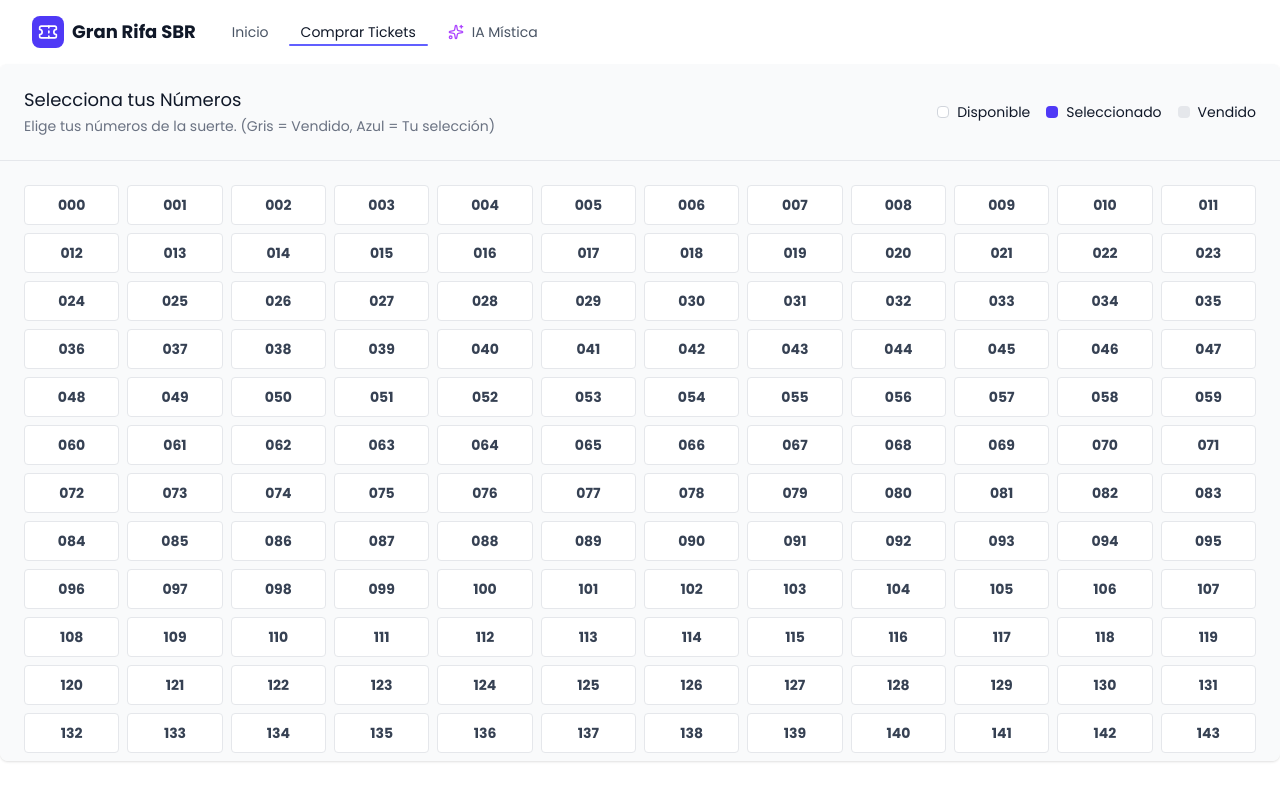
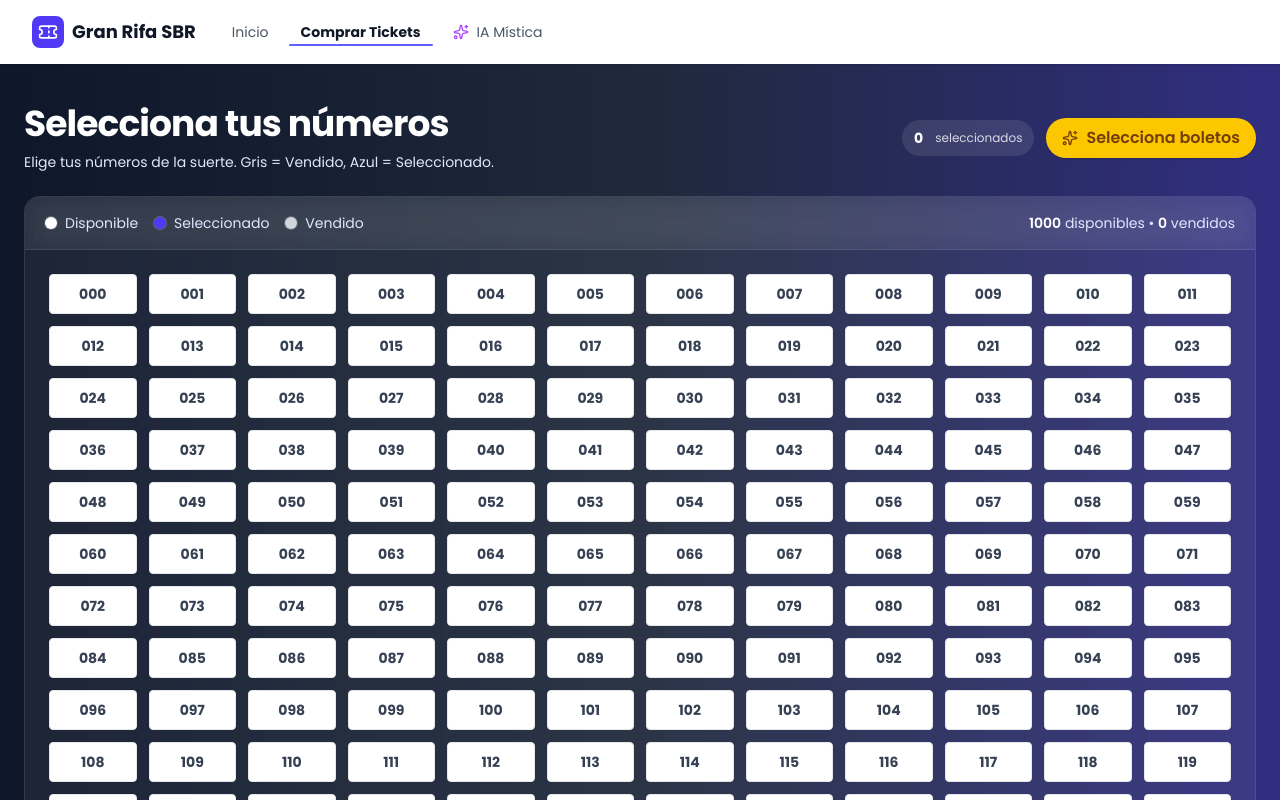
Before and after one commit to WafflesMeller/rifa-inju--2025, a React (Vite) app: page / in a window 1280 px wide. Both pictures are taken after a click on the button "Comprar Tickets". Shown: the top 800 px of the page. Built offline with nearby package versions, Linux system fonts and the light colour scheme; no server answers; the database is empty.

Commit message:
Funciona diosmio

```diff
--- a/src/components/Navbar.jsx
+++ b/src/components/Navbar.jsx
@@ -1,40 +1,37 @@
 // src/components/Navbar.jsx
-import React, { useEffect, useRef, useState, useLayoutEffect } from "react";
-import { Ticket, ShoppingCart, Sparkles } from "lucide-react";
+import React, { useRef, useState, useLayoutEffect } from "react";
+import { Ticket, Sparkles } from "lucide-react";
 
 /**
- * Navbar mejorado:
- * - mobile menu no ocupa espacio cuando está cerrado (max-height + overflow-hidden)
- * - animated indicator en desktop que se mueve entre los botones
+ * Navbar sin carrito + active en bold + hover color como IA
  *
  * Props:
- *  - activeTab, setActiveTab
- *  - isMobileMenuOpen, setIsMobileMenuOpen
- *  - selectedTickets, totalAmount
+ * - activeTab, setActiveTab
+ * - isMobileMenuOpen, setIsMobileMenuOpen
  */
 const Navbar = ({
   activeTab,
   setActiveTab,
   isMobileMenuOpen,
   setIsMobileMenuOpen,
-  selectedTickets = [],
-  totalAmount = 0,
 }) => {
   const toggleMobile = () => setIsMobileMenuOpen(!isMobileMenuOpen);
 
-  // Refs para el indicator (desktop)
+  // Refs para el indicador (desktop)
   const navContainerRef = useRef(null);
   const linkRefs = useRef({});
-  const [indicatorStyle, setIndicatorStyle] = useState({ left: 0, width: 0, opacity: 0 });
+  const [indicatorStyle, setIndicatorStyle] = useState({
+    left: 0,
+    width: 0,
+    opacity: 0,
+  });
 
-  // mapping tabs to keys (ensure consistent order)
   const desktopTabs = [
     { key: "inicio", label: "Inicio" },
     { key: "comprar", label: "Comprar Tickets" },
     { key: "oracle", label: "IA Mística" },
   ];
 
-  // calcula la posición del indicador basado en activeTab
   const updateIndicator = () => {
     const activeKey = activeTab || "inicio";
     const container = navContainerRef.current;
@@ -42,25 +39,25 @@ const Navbar = ({
     if (container && btn) {
       const contRect = container.getBoundingClientRect();
       const rect = btn.getBoundingClientRect();
-      const left = rect.left - contRect.left;
-      const width = rect.width;
-      setIndicatorStyle({ left, width, opacity: 1 });
+      setIndicatorStyle({
+        left: rect.left - contRect.left,
+        width: rect.width,
+        opacity: 1,
+      });
     } else {
-      // si no hay btn (por ej en mobile) ocultamos indicador
       setIndicatorStyle((s) => ({ ...s, opacity: 0 }));
     }
   };
 
-  // actualizar al montar, cuando cambie activeTab o al redimensionar
   useLayoutEffect(() => {
     updateIndicator();
     const onResize = () => updateIndicator();
     window.addEventListener("resize", onResize);
     return () => window.removeEventListener("resize", onResize);
+
     // eslint-disable-next-line react-hooks/exhaustive-deps
   }, [activeTab]);
 
-  // helper para asignar ref desde NavLink
   const setLinkRef = (key, node) => {
     if (node) linkRefs.current[key] = node;
     else delete linkRefs.current[key];
@@ -68,26 +65,26 @@ const Navbar = ({
 
   return (
     <nav
-      className="sticky top-0 z-50 bg-white/50 backdrop-blur-xl"
+      className="sticky top-0 z-50 bg-white shadow-sm"
       aria-label="Top navigation"
     >
       <div className="max-w-7xl mx-auto px-4 sm:px-6 lg:px-8">
         <div className="flex items-center justify-between h-16">
-
-          {/* Left: brand + desktop links */}
+          {/* Left Brand + Desktop Nav */}
           <div className="flex items-center gap-6">
             <button
               onClick={() => setActiveTab("inicio")}
               className="flex items-center gap-2 focus:outline-none focus-visible:ring-2 focus-visible:ring-indigo-400 rounded"
-              aria-label="Ir al inicio"
             >
               <div className="h-8 w-8 bg-indigo-600 rounded-lg flex items-center justify-center">
                 <Ticket className="h-5 w-5 text-white" />
               </div>
-              <span className="font-bold text-lg text-gray-900">Gran Rifa SBR</span>
+              <span className="font-bold text-lg text-gray-900">
+                Gran Rifa SBR
+              </span>
             </button>
 
-            {/* Desktop nav links (wrap with relative for indicator) */}
+            {/* Desktop links */}
             <div className="hidden sm:block">
               <div ref={navContainerRef} className="relative">
                 <div className="flex items-center space-x-2">
@@ -101,14 +98,13 @@ const Navbar = ({
                         setRef={(node) => setLinkRef(t.key, node)}
                       />
                     ) : (
-                      // oracle custom styled
                       <button
                         key={t.key}
                         ref={(n) => setLinkRef(t.key, n)}
                         onClick={() => setActiveTab(t.key)}
-                        className={`inline-flex items-center gap-2 px-3 py-1 rounded-md text-sm font-medium transition ${
+                        className={`inline-flex items-center gap-2 px-3 py-1 rounded-md text-sm transition ${
                           activeTab === t.key
-                            ? "text-purple-700"
+                            ? "text-purple-700 font-bold"
                             : "text-gray-600 hover:text-purple-600"
                         }`}
                       >
@@ -119,10 +115,9 @@ const Navbar = ({
                   )}
                 </div>
 
-                {/* Indicator bar (absolute) */}
+                {/* Barra indicadora */}
                 <span
-                  aria-hidden
-                  className="absolute bottom-0 h-0.5 bg-indigo-500 rounded transition-all duration-300"
+                  className="absolute bottom-0 h-0.5 bg-indigo-500 transition-all duration-300 rounded-full"
                   style={{
                     left: indicatorStyle.left,
                     width: indicatorStyle.width,
@@ -133,53 +128,45 @@ const Navbar = ({
             </div>
           </div>
 
-          {/* Right: cart (desktop) + mobile toggle */}
-          <div className="flex items-center gap-4">
-            {/* Cart desktop summary */}
-            <div className="hidden sm:flex items-center">
-              {selectedTickets.length > 0 ? (
-                <button
-                  onClick={() => setActiveTab("comprar")}
-                  className="inline-flex items-center gap-2 bg-white/70 text-indigo-800 px-3 py-1 rounded-full text-sm font-medium border border-white/40 focus:outline-none focus-visible:ring-2 focus-visible:ring-indigo-300 transition"
-                >
-                  <ShoppingCart className="w-4 h-4" />
-                  <span>{selectedTickets.length} • ${totalAmount}</span>
-                </button>
-              ) : null}
-            </div>
-
-            {/* Mobile menu button (animated hamburger -> X). color adapt if background is light */}
-            <div className="sm:hidden">
+          {/* Mobile hamburger */}
+          <div className="flex items-center gap-4 sm:hidden">
             <button
               onClick={toggleMobile}
               aria-expanded={isMobileMenuOpen}
               aria-label={isMobileMenuOpen ? "Cerrar menú" : "Abrir menú"}
               className="relative w-10 h-10 flex items-center justify-center rounded-md focus:outline-none focus-visible:ring-2 focus-visible:ring-indigo-300"
             >
-                <span className="sr-only">{isMobileMenuOpen ? "Cerrar menú" : "Abrir menú"}</span>
-
-                {/* Lines */}
+              {/* Line 1 */}
               <span
-                  className={`block absolute w-6 h-0.5 bg-gray-800 transition-transform duration-300 ${isMobileMenuOpen ? "rotate-45" : "-translate-y-2"}`}
+                className={`block absolute w-6 h-0.5 bg-gray-800 transition-transform duration-300 ${
+                  isMobileMenuOpen ? "rotate-45" : "-translate-y-2"
+                }`}
                 style={{ transformOrigin: "center" }}
               />
+              {/* Line 2 */}
               <span
-                  className={`block absolute w-6 h-0.5 bg-gray-800 transition-all duration-300 ${isMobileMenuOpen ? "opacity-0 scale-90" : "opacity-100"}`}
+                className={`block absolute w-6 h-0.5 bg-gray-800 transition-all duration-300 ${
+                  isMobileMenuOpen ? "opacity-0 scale-90" : "opacity-100"
+                }`}
               />
+              {/* Line 3 */}
               <span
-                  className={`block absolute w-6 h-0.5 bg-gray-800 transition-transform duration-300 ${isMobileMenuOpen ? "-rotate-45" : "translate-y-2"}`}
+                className={`block absolute w-6 h-0.5 bg-gray-800 transition-transform duration-300 ${
+                  isMobileMenuOpen ? "-rotate-45" : "translate-y-2"
+                }`}
                 style={{ transformOrigin: "center" }}
               />
             </button>
           </div>
         </div>
       </div>
-      </div>
 
-      {/* Mobile menu (animated, but not occupying space when closed) */}
+      {/* Mobile Menu */}
       <div
         className={`sm:hidden overflow-hidden transition-[max-height,opacity] duration-300 ${
-          isMobileMenuOpen ? "max-h-[600px] opacity-100 pointer-events-auto" : "max-h-0 opacity-0 pointer-events-none"
+          isMobileMenuOpen
+            ? "max-h-[600px] opacity-100 pointer-events-auto"
+            : "max-h-0 opacity-0 pointer-events-none"
         }`}
       >
         <div className="backdrop-blur-md bg-white/40 border-t border-white/10">
@@ -192,6 +179,7 @@ const Navbar = ({
                 setIsMobileMenuOpen(false);
               }}
             />
+
             <MobileLink
               label="Comprar Tickets"
               active={activeTab === "comprar"}
@@ -200,10 +188,11 @@ const Navbar = ({
                 setIsMobileMenuOpen(false);
               }}
             />
+
             <MobileLink
               label="IA Mística"
+              icon={<Sparkles className="w-4 h-4 text-purple-500" />}
               active={activeTab === "oracle"}
-              icon={<Sparkles className="w-4 h-4 text-purple-500" />}
               onClick={() => {
                 setActiveTab("oracle");
                 setIsMobileMenuOpen(false);
@@ -216,14 +205,16 @@ const Navbar = ({
   );
 };
 
-/* Desktop link component with ref forwarding via setRef prop */
+/* Desktop link con active en bold + hover indigo */
 const DesktopLink = ({ label, active, onClick, setRef }) => {
   return (
     <button
       ref={setRef}
       onClick={onClick}
-      className={`px-3 py-1 text-sm font-medium rounded-md transition ${
-        active ? "text-gray-900" : "text-gray-600 hover:text-gray-800"
+      className={`px-3 py-1 text-sm transition rounded-md ${
+        active
+          ? "text-gray-900 font-bold"
+          : "text-gray-600 hover:text-indigo-600"
       }`}
     >
       {label}
@@ -231,15 +222,16 @@ const DesktopLink = ({ label, active, onClick, setRef }) => {
   );
 };
 
+/* Mobile links - active en bold */
 const MobileLink = ({ label, onClick, active, icon = null }) => (
   <button
     onClick={onClick}
     className={`w-full text-left pl-4 pr-4 py-3 flex items-center gap-3 transition ${
-      active ? "bg-white/30 text-gray-900" : "text-gray-700 hover:bg-white/10"
+      active ? "bg-white/30 text-gray-900 font-bold" : "text-gray-700 hover:bg-white/10"
     }`}
   >
     {icon}
-    <span className="text-base font-medium">{label}</span>
+    <span className="text-base">{label}</span>
   </button>
 );
 
--- a/src/page/BuyTicketsPage.jsx
+++ b/src/page/BuyTicketsPage.jsx
@@ -1,52 +1,87 @@
 // src/page/BuyTicketsPage.jsx
-import React from "react";
-import TicketNumber from "../components/TicketNumber";
+import React, { useMemo } from 'react';
+import TicketNumber from '../components/TicketNumber';
+import { Sparkles } from 'lucide-react';
 
-const BuyTicketsPage = ({ tickets, selectedTickets, onToggle }) => {
+const BuyTicketsPage = ({ tickets = [], selectedTickets = [], onToggle = () => {} }) => {
+  const soldCount = useMemo(
+    () => tickets.filter((t) => t.status === 'sold' || t.status === 'vendido').length,
+    [tickets]
+  );
+  const availableCount = Math.max(0, tickets.length - soldCount);
+  const selectedCount = selectedTickets.length;
+
   return (
-    <div className="px-4 sm:px-0">
-      <div className="bg-white shadow rounded-lg overflow-hidden">
-        <div className="p-6 border-b border-gray-200 flex flex-col sm:flex-row justify-between items-center bg-gray-50">
-          <div>
-            <h3 className="text-lg leading-6 font-medium text-gray-900">
-              Selecciona tus Números
-            </h3>
-            <p className="mt-1 text-sm text-gray-500">
-              Elige tus números de la suerte. (Gris = Vendido, Azul = Tu
-              selección)
+    // 1️⃣ — ESTA ES LA CORRECCIÓN PRINCIPAL
+    // Asegura que toda la PANTALLA esté ocupada, sin bordes
+    <div className="w-full min-h-screen flex flex-col">
+      <div
+        className="w-full flex-1 overflow-hidden px-6 py-10 flex"
+        style={{ background: 'linear-gradient(90deg,#0f172a 0%, #1e293b 50%, #312e81 100%)' }}
+      >
+        {/* 2️⃣ El contenedor interno AHORA sí llena la pantalla */}
+        <div className="mx-auto w-full max-w-7xl flex flex-col flex-1">
+          {/* HEADER */}
+          <div className="mb-6">
+            <div className="flex flex-col md:flex-row md:items-center md:justify-between gap-4">
+              <div className="text-center md:text-left">
+                <h1 className="text-3xl md:text-4xl font-extrabold text-white tracking-tight">
+                  Selecciona tus números
+                </h1>
+                <p className="mt-2 text-sm text-indigo-100">
+                  Elige tus números de la suerte. Gris = Vendido, Azul = Seleccionado.
                 </p>
               </div>
-          <div className="mt-4 sm:mt-0 flex items-center space-x-4 text-sm">
-            <div className="flex items-center">
-              <span className="w-3 h-3 bg-white border border-gray-300 rounded mr-2"></span>
-              Disponible
+
+              <div className="flex items-center gap-3 justify-center md:justify-end">
+                <div className="px-3 py-2 rounded-full bg-white/10 backdrop-blur-sm text-white text-sm font-medium flex items-center gap-3">
+                  <span className="text-sm font-bold">{selectedCount}</span>
+                  <span className="text-xs text-white/80">seleccionado{selectedCount !== 1 ? 's' : ''}</span>
                 </div>
-            <div className="flex items-center">
-              <span className="w-3 h-3 bg-indigo-600 rounded mr-2"></span>
-              Seleccionado
-            </div>
-            <div className="flex items-center">
-              <span className="w-3 h-3 bg-gray-200 rounded mr-2"></span>
-              Vendido
+
+                <button
+                  type="button"
+                  className="inline-flex items-center gap-2 px-4 py-2 rounded-full bg-yellow-400 text-yellow-900 font-semibold shadow-sm hover:scale-105 transition-transform duration-150"
+                >
+                  <Sparkles className="w-4 h-4" />
+                  {selectedCount ? `Comprar (${selectedCount})` : 'Selecciona boletos'}
+                </button>
               </div>
             </div>
           </div>
 
-        {/* Grid de Tickets */}
-        <div className="p-4 sm:p-6 bg-gray-50 max-h-[600px] overflow-y-auto">
-          <div className="grid grid-cols-5 sm:grid-cols-8 md:grid-cols-10 lg:grid-cols-12 gap-2">
-            {tickets.map((ticket) => (
+          {/* PANEL PRINCIPAL */}
+          <div className="rounded-2xl overflow-hidden bg-white/6 backdrop-blur-md border border-white/10 flex flex-col flex-1">
+            {/* LEGEND STICKY */}
+            <div className="sticky top-0 z-10 bg-white/5 backdrop-blur-md px-5 py-4 border-b border-white/10 flex flex-col sm:flex-row items-center justify-between gap-3">
+              <div className="flex items-center gap-4">
+                <LegendDot color="bg-white" label="Disponible" />
+                <LegendDot color="bg-indigo-600" label="Seleccionado" />
+                <LegendDot color="bg-gray-300" label="Vendido" />
+              </div>
+
+              <div className="text-sm text-indigo-100">
+                <span className="font-semibold text-white">{availableCount}</span> disponibles •{' '}
+                <span className="font-semibold text-white">{soldCount}</span> vendidos
+              </div>
+            </div>
+
+            {/* 3️⃣ — AQUÍ ESTÁ LA CLAVE: este es el bloque que debe crecer */}
+            <div className="p-4 sm:p-6 flex-1 overflow-auto">
+              <div className="grid grid-cols-4 sm:grid-cols-6 md:grid-cols-8 lg:grid-cols-10 xl:grid-cols-12 gap-3">
+                {tickets.map((ticket) => {
+                  const status = selectedTickets.includes(ticket.id) ? 'selected' : ticket.status;
+                  return (
                     <TicketNumber
                       key={ticket.id}
                       number={ticket.id}
-                status={
-                  selectedTickets.includes(ticket.id)
-                    ? "selected"
-                    : ticket.status
-                }
-                onSelect={onToggle}
+                      status={status}
+                      onSelect={() => onToggle(ticket.id)}
                     />
-            ))}
+                  );
+                })}
+              </div>
+            </div>
           </div>
         </div>
       </div>
@@ -54,4 +89,11 @@ const BuyTicketsPage = ({ tickets, selectedTickets, onToggle }) => {
   );
 };
 
+const LegendDot = ({ color, label }) => (
+  <div className="flex items-center gap-2 text-indigo-100">
+    <span className={`w-3 h-3 rounded-full ${color} ring-1 ring-white/20`} />
+    <span className="text-sm">{label}</span>
+  </div>
+);
+
 export default BuyTicketsPage;
```
Also changed, not shown: api/tasa.js (added, +58 -0 lines). Lines whose indentation alone changed are shown as unchanged.
